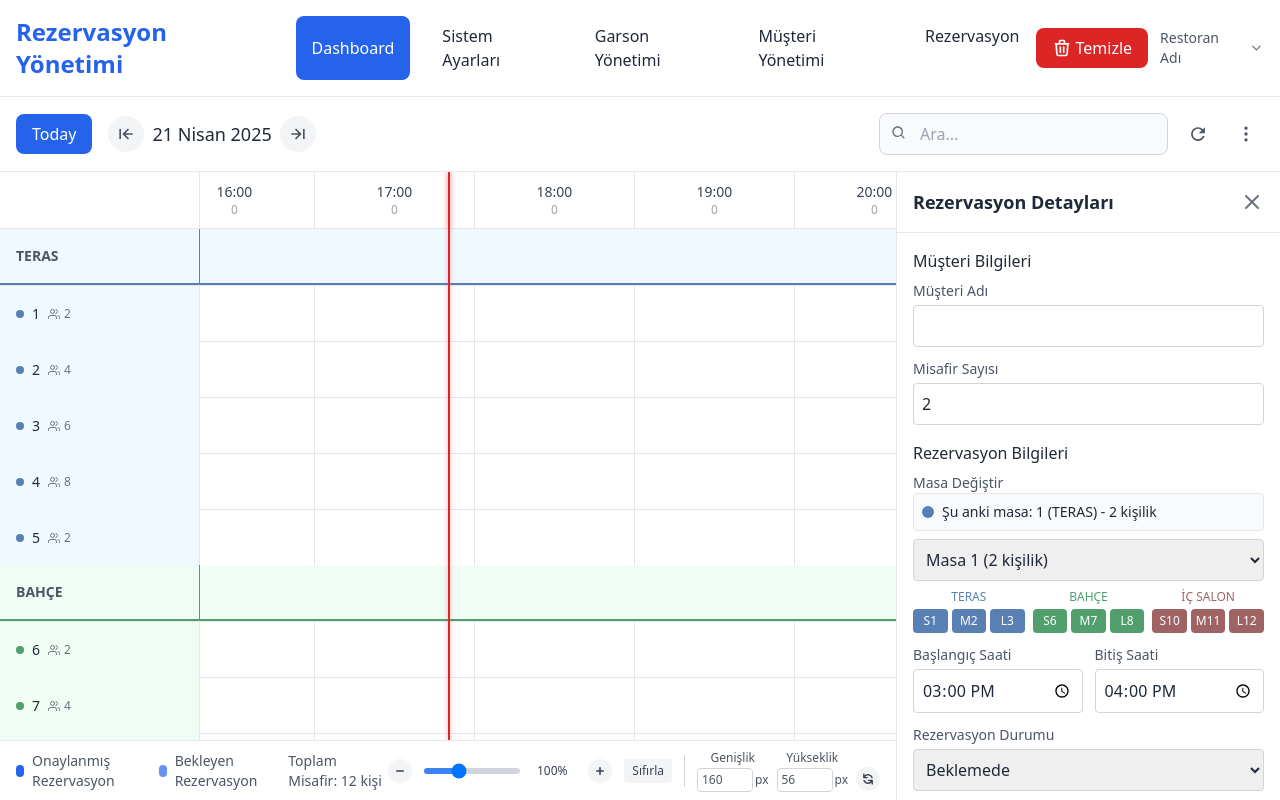
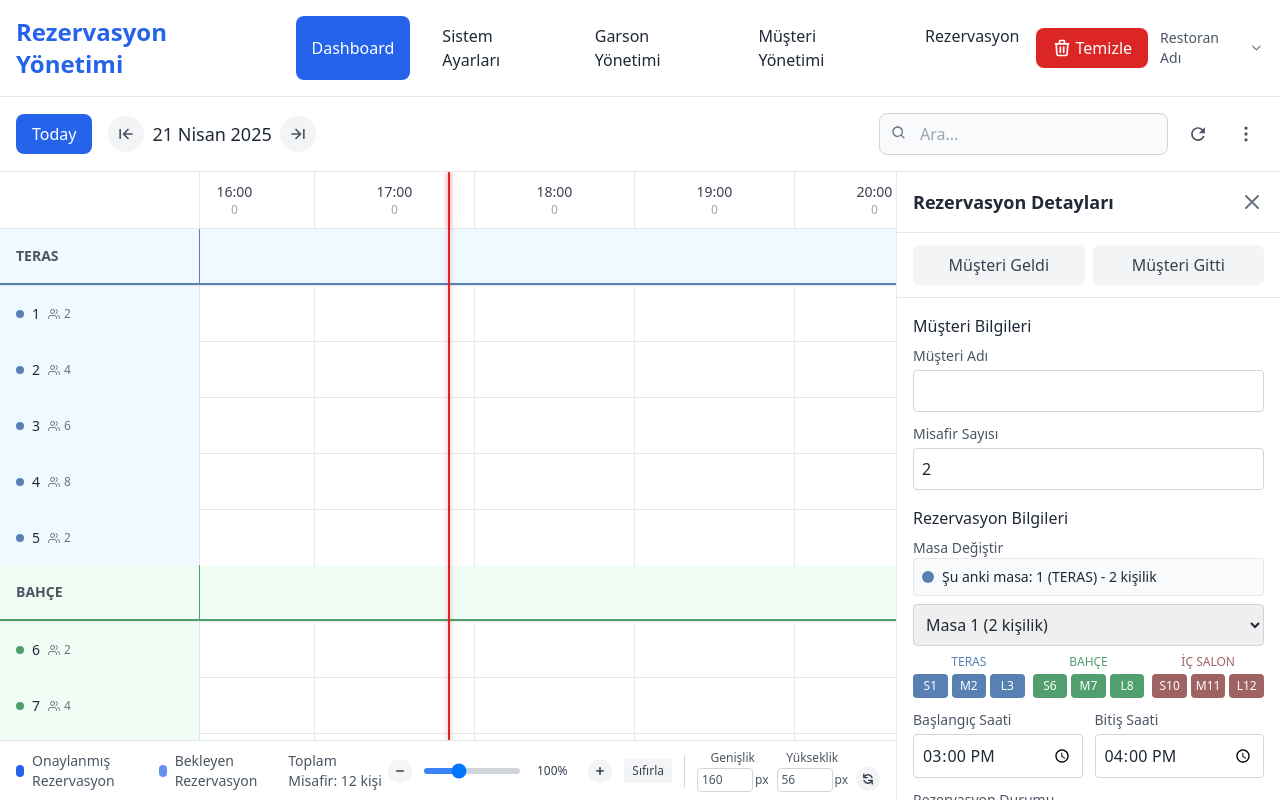
Before and after one commit to fuatgormez/rezervasyon, a Next.js app: page /admin in a window 1280 px wide. Both pictures are taken after a click on the element 267 px from the left and 314 px from the top of the page. Built offline with nearby package versions, Linux system fonts and the light colour scheme.

Commit message:
Mevcut tarih çizgisinin solundaki rezervasyonlar siyah, Müşteri Geldi durumundaki rezervasyonlar pembe ve Müşteri Gitti durumundaki rezervasyonlar siyah renkte görünecek

```diff
--- a/src/app/admin/page.tsx
+++ b/src/app/admin/page.tsx
@@ -2097,6 +2097,95 @@ function AdminPageComponent() {
       window.removeEventListener("resize", markAllTableCells);
     };
   }, [tables]);
+
+  // Şu anki zamanı kullanarak, zaman çizgisinin solunda kalan (geçmiş) rezervasyonları kontrol eden fonksiyon
+  const isReservationPast = (startTime: string): boolean => {
+    // Şu anki saat ve dakikayı al
+    const now = new Date();
+    const currentHour = now.getHours();
+    const currentMinute = now.getMinutes();
+
+    // Rezervasyonun başlangıç saati ve dakikasını al
+    const [hourStr, minuteStr] = startTime.split(":");
+    const reservationHour = parseInt(hourStr);
+    const reservationMinute = parseInt(minuteStr);
+
+    // Şu anki zamanı dakika olarak hesapla (saat * 60 + dakika)
+    const currentTimeInMinutes = currentHour * 60 + currentMinute;
+
+    // Rezervasyonun başlangıç zamanını dakika olarak hesapla
+    const reservationTimeInMinutes = reservationHour * 60 + reservationMinute;
+
+    // Eğer şu anki zaman, rezervasyonun başlangıç zamanından büyükse, rezervasyon geçmiştir
+    return currentTimeInMinutes > reservationTimeInMinutes;
+  };
+
+  // Rezervasyon durumlarını saklamak için state
+  const [reservationStatuses, setReservationStatuses] = useState<
+    Record<string, "arrived" | "departed" | null>
+  >({});
+
+  // Rezervasyon kartı rengini belirle
+  const getReservationColor = (reservation: ReservationType): string => {
+    // Rezervasyon durumlarına göre özel renklendirme
+    if (reservationStatuses[reservation.id] === "arrived") {
+      return "#ec4899"; // pink-500
+    } else if (reservationStatuses[reservation.id] === "departed") {
+      return "#111827"; // gray-900
+    }
+
+    // Geçmiş rezervasyonlar için siyah renk kullan
+    if (isReservationPast(reservation.startTime)) {
+      return "#111827"; // gray-900
+    }
+
+    // Rezervasyon rengini kullan (eğer varsa)
+    if (reservation.color) {
+      return reservation.color;
+    }
+
+    // Varsayılan kategori renkleri
+    const category = tableCategories.find(
+      (cat) =>
+        tables.find((table) => table.id === reservation.tableId)?.categoryId ===
+        cat.id
+    );
+
+    return category ? category.color : "#4B5563"; // Varsayılan gri renk
+  };
+
+  // Rezervasyon durumunu değiştiren fonksiyon
+  const handleReservationStatusChange = (
+    reservationId: string,
+    status: "arrived" | "departed" | null
+  ) => {
+    setReservationStatuses((prev) => ({
+      ...prev,
+      [reservationId]: status,
+    }));
+
+    // Değişiklikleri localStorage'a kaydet
+    const updatedStatuses = {
+      ...reservationStatuses,
+      [reservationId]: status,
+    };
+    localStorage.setItem(
+      "reservationStatuses",
+      JSON.stringify(updatedStatuses)
+    );
+  };
+
+  // Rezervasyon durumlarını localStorage'dan yükle
+  useEffect(() => {
+    const savedStatuses = localStorage.getItem("reservationStatuses");
+    if (savedStatuses) {
+      try {
+        setReservationStatuses(JSON.parse(savedStatuses));
+      } catch (error) {
+        console.error("Rezervasyon durumları yüklenirken hata oluştu:", error);
+      }
+    }
+  }, []);
 
   return (
     <div className="flex flex-col h-screen overflow-hidden bg-gray-50 text-gray-800">
@@ -2490,6 +2579,11 @@ function AdminPageComponent() {
                                   onReservationLeave={handleReservationLeave}
                                   onReservationUpdate={updateReservation}
                                   hasTableConflict={hasTableConflict}
+                                  reservationColor={getReservationColor(
+                                    reservation
+                                  )}
+                                  reservationStatuses={reservationStatuses}
+                                  isReservationPast={isReservationPast}
                                 />
                               );
                             })}
@@ -2690,6 +2784,42 @@ function AdminPageComponent() {
                   />
                 </svg>
               </button>
+            </div>
+
+            {/* Müşteri durumu butonları */}
+            <div className="px-4 py-3 border-b border-gray-200">
+              <div className="flex gap-2">
+                <button
+                  onClick={() =>
+                    handleReservationStatusChange(
+                      selectedReservation.id,
+                      "arrived"
+                    )
+                  }
+                  className={`flex-1 py-2 px-3 rounded-md ${
+                    reservationStatuses[selectedReservation.id] === "arrived"
+                      ? "bg-pink-600 text-white"
+                      : "bg-gray-100 text-gray-700 hover:bg-pink-500 hover:text-white"
+                  } transition-colors`}
+                >
+                  Müşteri Geldi
+                </button>
+                <button
+                  onClick={() =>
+                    handleReservationStatusChange(
+                      selectedReservation.id,
+                      "departed"
+                    )
+                  }
+                  className={`flex-1 py-2 px-3 rounded-md ${
+                    reservationStatuses[selectedReservation.id] === "departed"
+                      ? "bg-gray-900 text-white"
+                      : "bg-gray-100 text-gray-700 hover:bg-gray-900 hover:text-white"
+                  } transition-colors`}
+                >
+                  Müşteri Gitti
+                </button>
+              </div>
             </div>
 
             <div className="p-4 space-y-4 flex-1">
--- a/src/components/reservation/DraggableReservationCard.tsx
+++ b/src/components/reservation/DraggableReservationCard.tsx
@@ -33,6 +33,9 @@ interface DraggableReservationCardProps {
     endTime: string,
     excludeReservationId?: string
   ) => boolean;
+  reservationColor?: string;
+  reservationStatuses?: Record<string, "arrived" | "departed" | null>;
+  isReservationPast?: (startTime: string) => boolean;
 }
 
 const DraggableReservationCard: React.FC<DraggableReservationCardProps> = ({
@@ -47,6 +50,9 @@ const DraggableReservationCard: React.FC<DraggableReservationCardProps> = ({
   onReservationLeave,
   onReservationUpdate,
   hasTableConflict,
+  reservationColor,
+  reservationStatuses,
+  isReservationPast,
 }) => {
   const [isDragging, setIsDragging] = useState(false);
   const [draggedReservation, setDraggedReservation] =
@@ -332,6 +338,18 @@ const DraggableReservationCard: React.FC<DraggableReservationCardProps> = ({
     lastStep,
   ]);
 
+  // Kartın stil ve renklerini hesapla
+  const getCardStyle = () => {
+    // Eğer renk bilgisi geldiyse direkt onu kullan
+    const bgColor = reservationColor || reservation.color || categoryColor;
+
+    return {
+      backgroundColor: bgColor,
+      borderLeft: `4px solid ${categoryBorderColor}`,
+      color: "#FFFFFF", // Yazı rengini her zaman beyaz yap
+    };
+  };
+
   return (
     <Draggable
       defaultClassName="reservation-draggable"
@@ -353,8 +371,7 @@ const DraggableReservationCard: React.FC<DraggableReservationCardProps> = ({
           width: resizeDir ? `${widthPx}px` : position.width,
           top: "1px",
           height: `calc(${cellHeight}px - 2px)`,
-          backgroundColor: reservation.color || categoryColor,
-          borderLeft: `4px solid ${categoryBorderColor}`,
+          ...getCardStyle(),
           minWidth: "80px",
           opacity: isDragging ? 0.85 : 1,
         }}
@@ -397,17 +414,17 @@ const DraggableReservationCard: React.FC<DraggableReservationCardProps> = ({
           {cellHeight < 50 ? (
             // Yükseklik 50px'den küçükse yan yana gösterim
             <div className="flex items-center justify-between">
-              <div className="font-semibold whitespace-nowrap overflow-hidden text-ellipsis">
+              <div className="font-semibold whitespace-nowrap overflow-hidden text-ellipsis text-white">
                 {reservation.customerName
                   .split(" ")
                   .map((word) => word.charAt(0).toUpperCase())
                   .join("")}
               </div>
-              <div className="text-white text-opacity-95 text-[11px] flex items-center ml-2">
+              <div className="text-white text-[11px] flex items-center ml-2">
                 <span className="mr-1">
                   {draggedReservation?.startTime || reservation.startTime}
                 </span>
-                <span className="bg-white bg-opacity-30 px-1 rounded text-[10px]">
+                <span className="bg-white bg-opacity-30 px-1 rounded text-[10px] text-white">
                   {reservation.guestCount}
                 </span>
               </div>
@@ -415,15 +432,15 @@ const DraggableReservationCard: React.FC<DraggableReservationCardProps> = ({
           ) : (
             // Normal gösterim (50px ve üzeri)
             <>
-              <div className="font-semibold whitespace-nowrap overflow-hidden text-ellipsis">
+              <div className="font-semibold whitespace-nowrap overflow-hidden text-ellipsis text-white">
                 {reservation.customerName}
               </div>
-              <div className="text-white text-opacity-95 text-[11px] flex items-center mt-1">
+              <div className="text-white text-[11px] flex items-center mt-1">
                 <span className="mr-1">
                   {draggedReservation?.startTime || reservation.startTime}-
                   {draggedReservation?.endTime || reservation.endTime}
                 </span>
-                <span className="bg-white bg-opacity-30 px-1 rounded text-[10px]">
+                <span className="bg-white bg-opacity-30 px-1 rounded text-[10px] text-white">
                   {reservation.guestCount} kişi
                 </span>
               </div>
```
Also changed, not shown: 1 other file (tests, documents, lock files or other folders).
